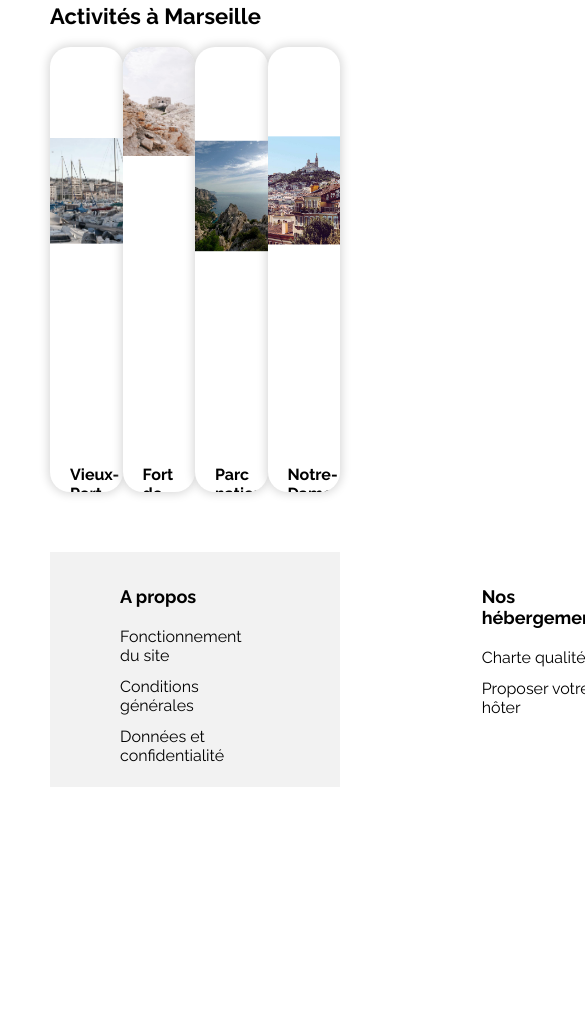
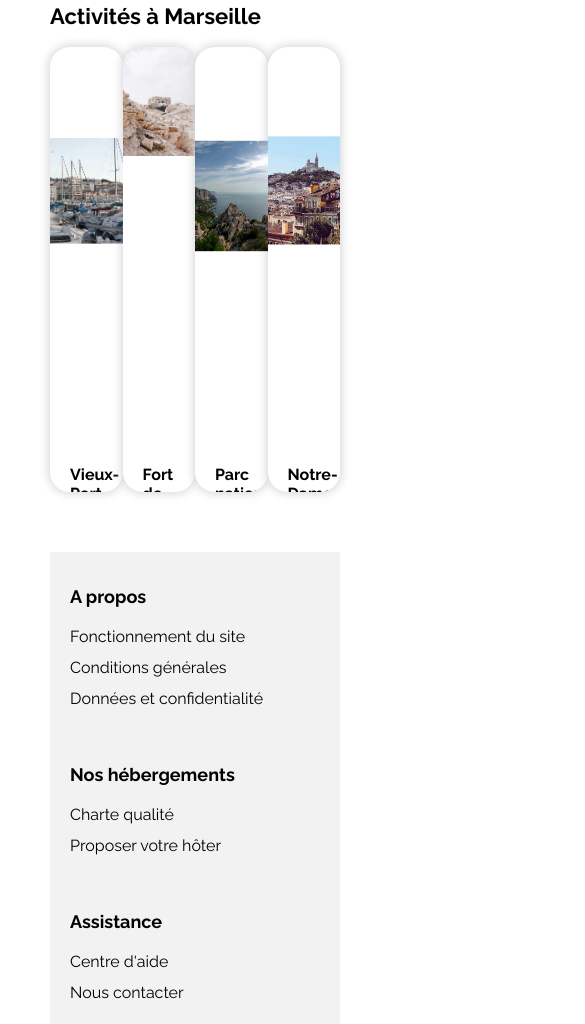
Before and after one commit to Peallyz/Projet1, a website: page Booki/index.html in a window 390 px wide. Shown: the part 2154-3178 px from the top of the page, 585 px wide, since content can reach past the window. Before the commit the page ends 2941 px from the top, so only its background shows below. Drawn offline with Linux system fonts and the light colour scheme.

Commit message:
add : responsive on footer

```diff
--- a/Booki/styles/footer/footer.css
+++ b/Booki/styles/footer/footer.css
@@ -6,6 +6,8 @@ footer {
 footer nav {
     display: flex;
     margin-left: 70px;
+    justify-content: space-between;
+    align-items: center;
 }
 
 footer h4 {
@@ -25,3 +27,26 @@ footer ul {
     padding: 0;
     margin-right: 240px;
 }
+
+@media screen and (max-width: 1100px) {
+    footer ul {
+        margin-right: 100px;
+    }
+}
+@media screen and (max-width: 900px) {
+    footer nav {
+        flex-wrap: wrap;
+    }
+    footer ul {
+        margin-right: 0;
+        width: 100%;
+        display: flex;
+        flex-direction: column;
+        align-items: left;
+    }
+}
+@media screen and (max-width: 500px) {
+    footer nav {
+        margin-left: 20px;
+    }
+}
```
